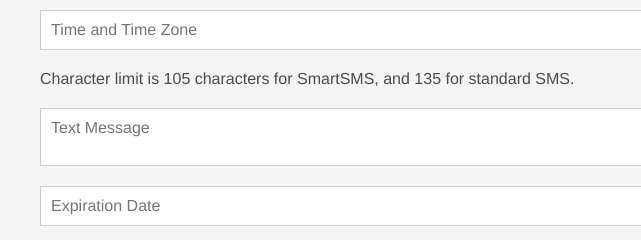
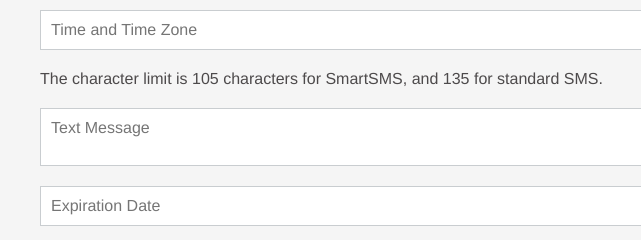
Before and after one commit to mobivity-marketing/subway-smartsms-submission, a website: page index.html in a window 1280 px wide. Shown: the part 715-955 px from the top of the page, 240-881 px from the left. Drawn offline with nearby package versions, Linux system fonts and the light colour scheme; a script that the page names is missing.

Commit message:
Adding tweaks to additional requests form.

```diff
--- a/index.html
+++ b/index.html
@@ -63,7 +63,7 @@
 
 				<input id="inf_custom_OperatorName" name="inf_custom_OperatorName" type="text" placeholder="Date for Broadcast to Be Sent"/>
 				<input id="inf_custom_Timezone" name="inf_custom_Timezone" type="text" placeholder="Time and Time Zone"/>
-				<p>Character limit is 105 characters for SmartSMS, and 135 for standard SMS.</p>
+				<p>The character limit is 105 characters for SmartSMS, and 135 for standard SMS.</p>
 				<textarea name="inf_custom_LastSMSText" id="inf_custom_LastSMSText" cols="24" rows="2" type="text" placeholder="Text Message" maxlength="135"></textarea>
 				<input id="inf_custom_SONICFranchiseGroup" name="inf_custom_SONICFranchiseGroup" type="text" placeholder="Expiration Date"/>
 				<p>Legal Text As You Would Like It To Read</p>
@@ -95,7 +95,7 @@
 
 				<input id="inf_custom_OperatorName" name="inf_custom_OperatorName" type="text" placeholder="Updated Date for Broadcast to Be Sent"/>
 				<input id="inf_custom_Timezone" name="inf_custom_Timezone" type="text" placeholder="Time and Time Zone"/>
-				<p>Character limit is 105 characters for SmartSMS, and 135 for standard SMS.</p>
+				<p>The character limit is 105 characters for SmartSMS, and 135 for standard SMS.</p>
 				<textarea name="inf_custom_LastSMSText" id="inf_custom_LastSMSText" cols="24" rows="2" type="text" placeholder="Text Message" maxlength="135"></textarea>
 				<input id="inf_custom_SONICFranchiseGroup" name="inf_custom_SONICFranchiseGroup" type="text" placeholder="Updated Expiration Date"/>
 
```
